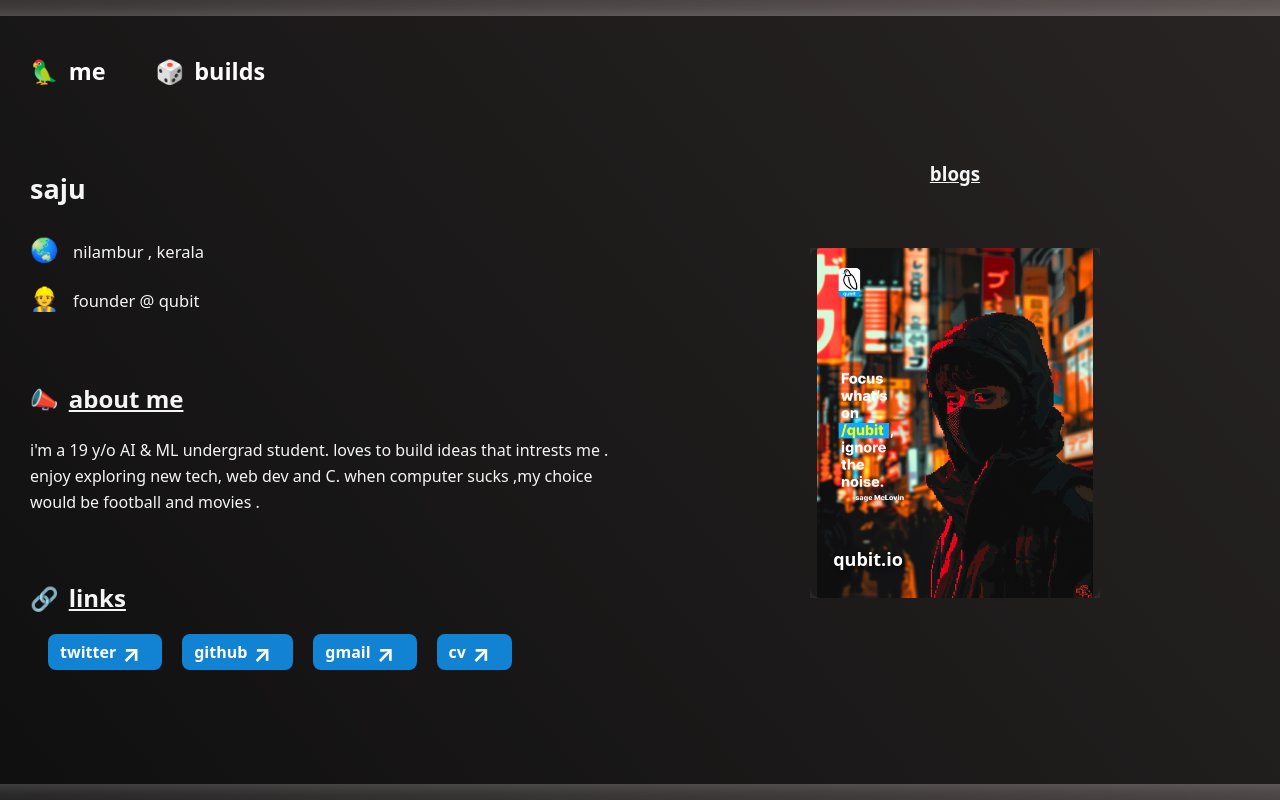
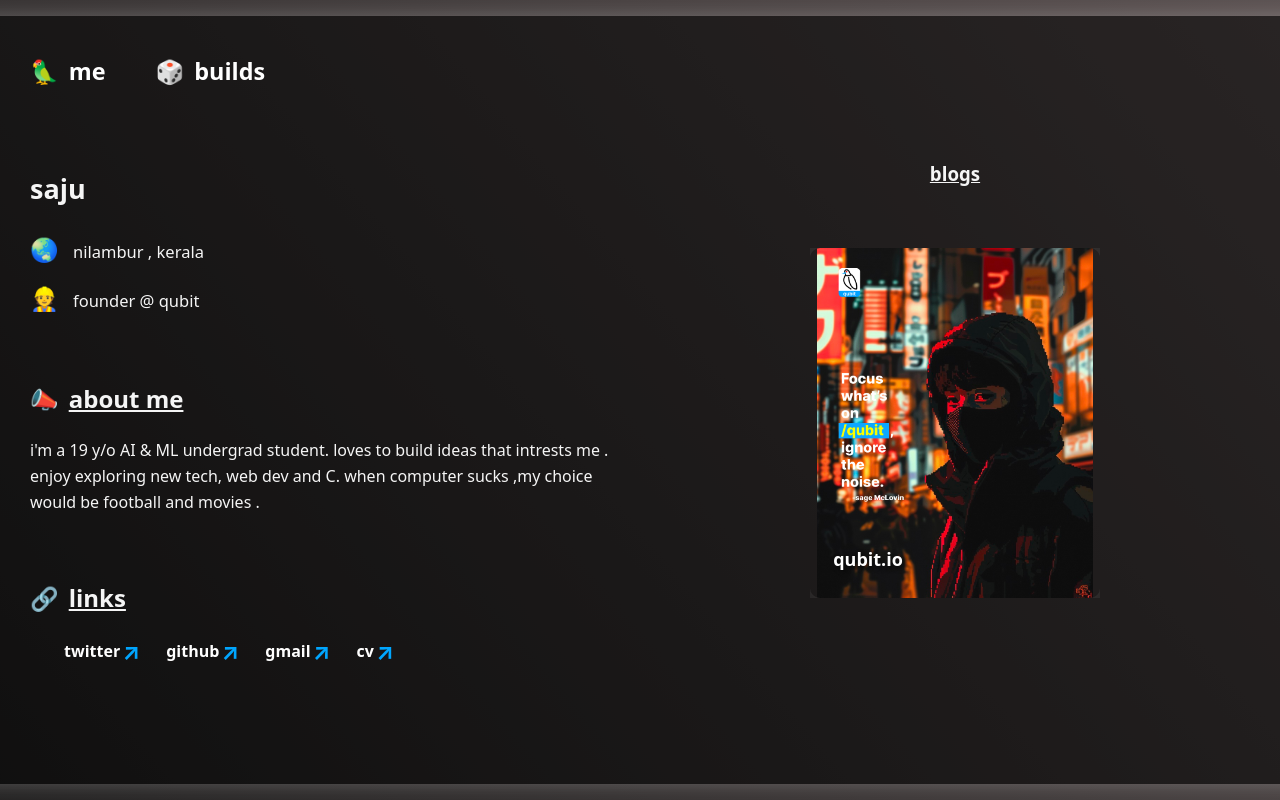
Before and after one commit to iam-saju/saju.me, a plain HTML site: page index.html in a window 1280 px wide. Shown: the top 800 px of the page. Drawn offline with Linux system fonts and the light colour scheme.

Commit message:
changed the visual appeal

```diff
--- a/htm.css
+++ b/htm.css
@@ -98,8 +98,8 @@ html, body {
 
 .contact{
     padding: 0;
-    height:50px;
-    width: 500px;
+    height:90px;
+    width: 400px;
 
 }
 
@@ -119,46 +119,43 @@ html, body {
     font-size: 16px;
 }
 
-.contact .links .logo{
-    margin-left:6px;
-    margin-top: 2px;
+
+
+.contact .links span {
+    margin: 0 5px; /* spacing between links */
 }
 
-.contact .links :hover{
-    color: rgb(0, 123, 255);
-
-}
-
-.contact .links span {
-    margin: 0 10px; /* spacing between links */
-}
-
-.link {
+.links .link {
     display: flex;                /* Enable flexbox */
     align-items: center;          /* Vertically align items */
     justify-content: center;
     font-weight: bold;
-    background-color: #1282d2;
     text-align: center;
     padding: 1px 12px;
     border-radius: 8px;
     text-decoration: none;
     color: rgb(255, 255, 255);
     transition: background-color 0.3s ease;
+    margin:0;
 
 }
 
-.link .logo {
-    margin-left: 5px;
+.links .link .logo {
+    color: rgb(0, 166, 255);
+    margin-left: 2px;
     margin-right:2px; /* Space between text and symbol */
 }
 
 
-.link:hover {
-    background-color: #00ff08;
+.links .link:hover {
+    color: #00ff08;
+
 
 }
+.links .link .logo:hover{
+    color: rgb(0, 110, 255);
 
+}
 
 
 .blog{
--- a/index.html
+++ b/index.html
@@ -42,10 +42,10 @@
 
             <div class="contact">
                 <div class="links">
-                    <span><a href="https://x.com/Saju_b_" class="link" >twitter<span class="logo">&#x2197;</span></a></span>
-                    <span><a href="https://github.com/iam-saju" class="link" >github<span class="logo">&#x2197;</span></a></span>
-                    <span><a href="mailto:youremail@gmail.com" class="link" >gmail<span class="logo">&#x2197;</span></a></span>
-                    <span><a href="files/cv.pdf" class="link" target="_blank">cv<span class="logo">&#x2197;</span></a></span>
+                    <a href="https://x.com/Saju_b_" class="link" target="_blank">twitter<span class="logo">&#x2197;</span></a>
+                    <a href="https://github.com/iam-saju" class="link" target="_blank" >github<span class="logo">&#x2197;</span></a>
+                    <a href="mailto:iamsajubabu@gmail.com" class="link">gmail<span class="logo">&#x2197;</span></a>
+                    <a href="files/cv.pdf" class="link" target="_blank">cv<span class="logo">&#x2197;</span></a>
                 </div>
             </div>
 
```
